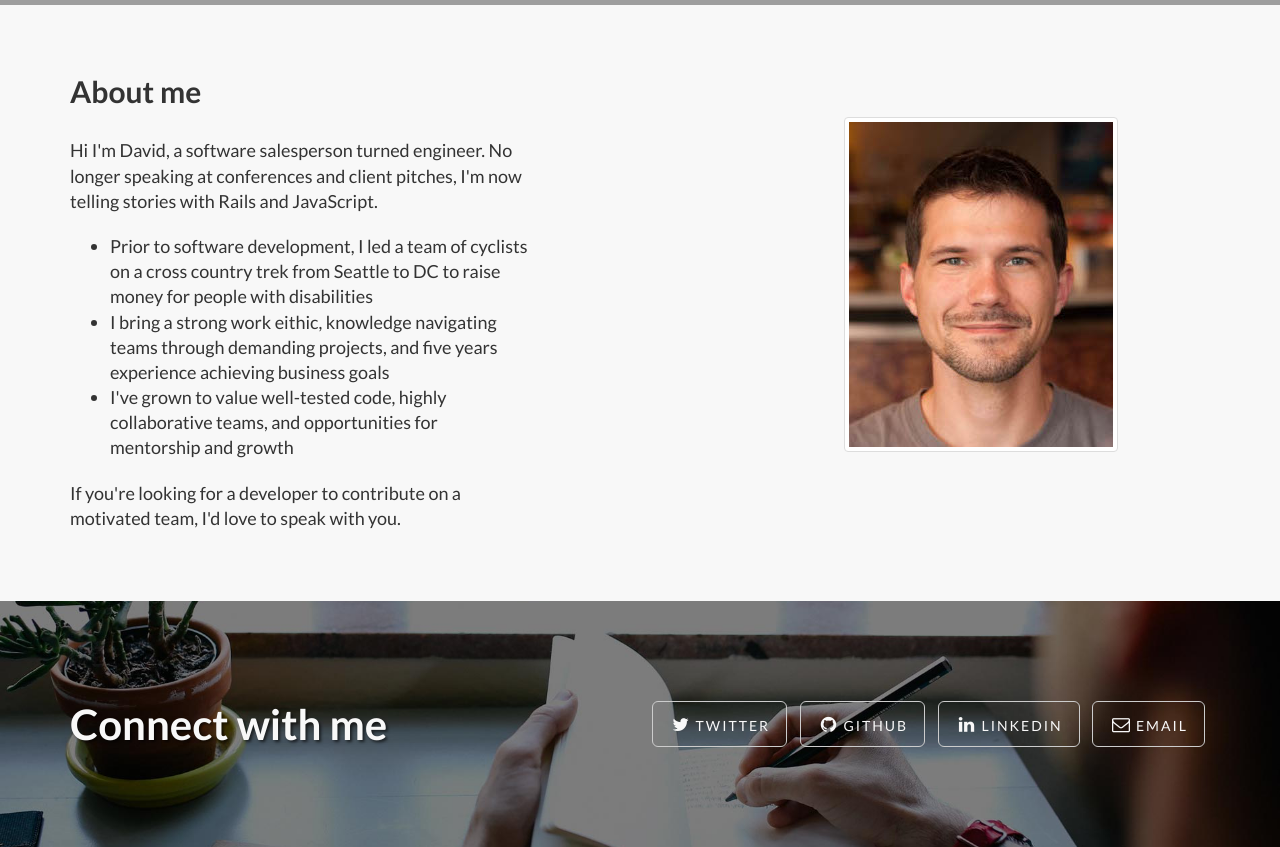
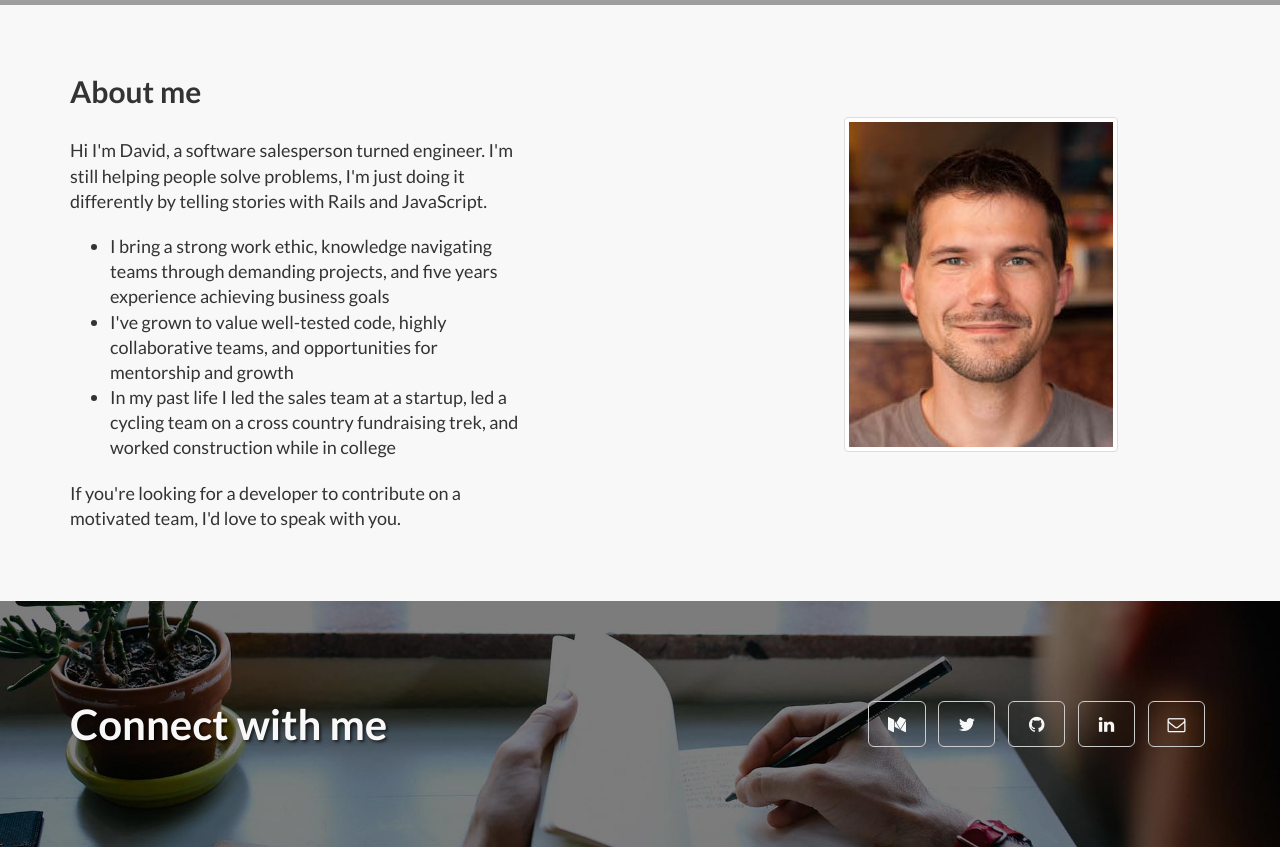
Before and after one commit to dastinnette/dastinnette.github.io, a plain HTML site: page index.html in a window 1280 px wide. Shown: the part 780-1627 px from the top of the page. Drawn offline with Linux system fonts and the light colour scheme; grey boxes are pictures that could not be loaded.

Commit message:
Added blog link

```diff
--- a/index.html
+++ b/index.html
@@ -18,7 +18,7 @@
     <link href="css/landing-page.css" rel="stylesheet">
 
     <!-- Custom Fonts -->
-    <link href="font-awesome/css/font-awesome.min.css" rel="stylesheet" type="text/css">
+    <link rel="stylesheet" href="https://maxcdn.bootstrapcdn.com/font-awesome/4.6.1/css/font-awesome.min.css">
     <link href="http://fonts.googleapis.com/css?family=Lato:300,400,700,300italic,400italic,700italic" rel="stylesheet" type="text/css">
 
     <!-- HTML5 Shim and Respond.js IE8 support of HTML5 elements and media queries -->
@@ -67,18 +67,13 @@
                     <div class="clearfix"></div>
                     <h2 class="section-heading">About me</h2>
                     <p class="lead">
-                      Hi I'm David, a software salesperson turned engineer. No
-                      longer speaking at conferences and client pitches, I'm now
-                      telling stories with Rails and JavaScript.
+                      Hi I'm David, a software salesperson turned engineer. I'm
+                      still helping people solve problems, I'm just doing it
+                      differently by telling stories with Rails and JavaScript.
                     </p>
                       <ul class="lead">
                         <li>
-                          Prior to software development, I led a team of
-                          cyclists on a cross country trek from Seattle to DC to
-                          raise money for people with disabilities
-                        </li>
-                        <li>
-                          I bring a strong work eithic, knowledge navigating
+                          I bring a strong work ethic, knowledge navigating
                           teams through demanding projects, and five years
                           experience achieving business goals
                         </li>
@@ -86,6 +81,11 @@
                           I've grown to value well-tested code, highly
                           collaborative teams, and opportunities for mentorship
                           and growth
+                        </li>
+                        <li>
+                          In my past life I led the sales team at a startup, led
+                          a cycling team on a cross country fundraising trek,
+                          and worked construction while in college
                         </li>
                       </ul>
                       <p class="lead">
@@ -112,16 +112,19 @@
               <div class="col-lg-8">
                   <ul class="list-inline banner-social-buttons">
                       <li>
-                          <a target="_blank" href="https://twitter.com/dastinnette" class="btn btn-default btn-lg btn-outline"><i class="fa fa-twitter fa-fw"></i> <span class="network-name">Twitter</span></a>
+                          <a target="_blank" href="https://medium.com/@dastinnette" class="btn btn-default btn-lg btn-outline"><i class="fa fa-medium fa-fw"></i> </a>
                       </li>
                       <li>
-                          <a target="_blank" href="https://github.com/dastinnette" class="btn btn-default btn-lg btn-outline"><i class="fa fa-github fa-fw"></i> <span class="network-name">Github</span></a>
+                          <a target="_blank" href="https://twitter.com/dastinnette" class="btn btn-default btn-lg btn-outline"><i class="fa fa-twitter fa-fw"></i> </a>
                       </li>
                       <li>
-                          <a target="_blank" href="https://www.linkedin.com/in/dstinnette" class="btn btn-default btn-lg btn-outline"><i class="fa fa-linkedin fa-fw"></i> <span class="network-name">Linkedin</span></a>
+                          <a target="_blank" href="https://github.com/dastinnette" class="btn btn-default btn-lg btn-outline"><i class="fa fa-github fa-fw"></i> </a>
                       </li>
                       <li>
-                          <a target="_blank" href="mailto:dastinnette@gmail.com" class="btn btn-default btn-lg btn-outline"><i class="fa fa-envelope-o fa-fw"></i> <span class="network-name">Email</span></a>
+                          <a target="_blank" href="https://www.linkedin.com/in/dstinnette" class="btn btn-default btn-lg btn-outline"><i class="fa fa-linkedin fa-fw"></i> </a>
+                      </li>
+                      <li>
+                          <a target="_blank" href="mailto:dastinnette@gmail.com" class="btn btn-default btn-lg btn-outline"><i class="fa fa-envelope-o fa-fw"></i> </a>
                       </li>
                   </ul>
               </div>
```
